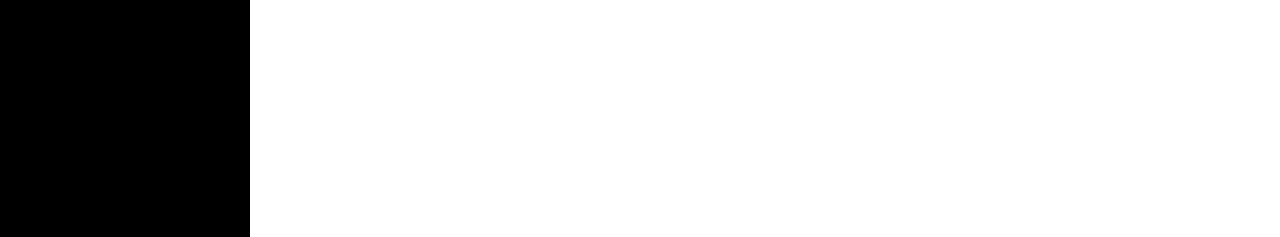
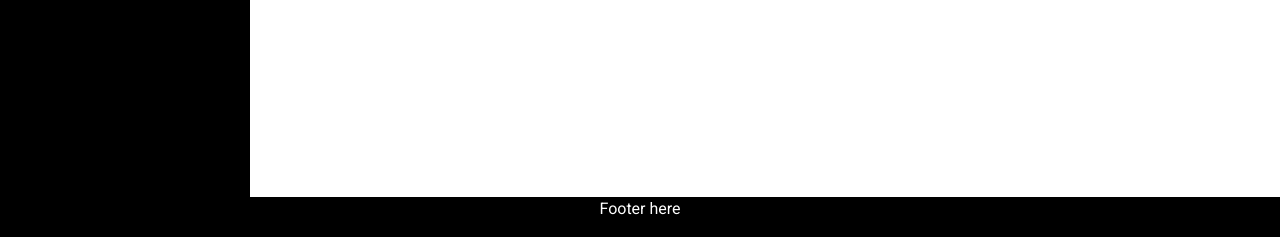
Before and after one commit to hemansah/PGOI, a PHP site: page / in a window 1280 px wide. Shown: the part 563-800 px from the top of the page. Run offline with PHP 8.4, Linux system fonts and the light colour scheme; data comes from the database, SQL or seed files in the repository.

Commit message:
footer again

```diff
--- a/assets/css/style.css
+++ b/assets/css/style.css
@@ -94,8 +94,10 @@ hr.hr-scroll {
   float: left;
 }
 
-
-.footer-index {
+/*---------------------------------------------
+  css for footer
+-------------------------------------------------*/
+.footer {
    position: fixed;
    left: 0;
    bottom: 0;
--- a/index.php
+++ b/index.php
@@ -104,7 +104,7 @@
 
 
        	<?php
-		include_once'statics/header.php';
+		include_once'statics/footer.php';
 		?>
 
 </body>
--- a/statics/footer.php
+++ b/statics/footer.php
@@ -1,3 +1,3 @@
- <footer class="footer-index">
+ <footer class="footer">
 			<p>Footer here</p>
 </footer>
```
